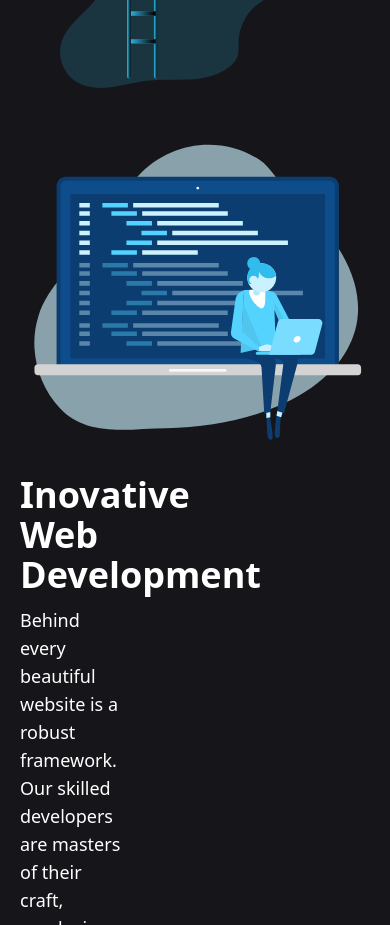
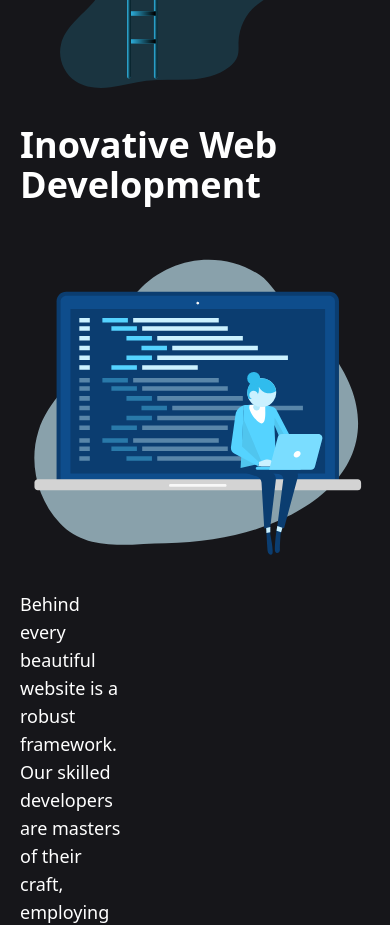
Before and after one commit to The-AM-Venture/homepage, a Next.js app: page / in a window 390 px wide. Shown: the part 2700-3625 px from the top of the page. Built offline with nearby package versions, Linux system fonts and the light colour scheme.

Commit message:
chng respnsiveness

```diff
--- a/src/app/components/services.js
+++ b/src/app/components/services.js
@@ -15,9 +15,10 @@ export default function Services() {
                 </div>
 
                 <div className='pt-5 flex flex-col md:flex-row justify-center mt-[5%]'>
+                        <p className='visible md:hidden font-bold text-4xl sm:text-4xl md:text-5xl 2xl:text-6xl mb-[10%]'>Inovative Web Development </p>
                     <img className='rounded-xl w-[35em] mr-4 h-full' src="/software-engineer.svg" />
                     <div className='flex flex-col w-[30%]'>
-                        <p className='font-bold text-4xl sm:text-4xl md:text-5xl 2xl:text-6xl mb-[10%]'>Inovative Web Development </p>
+                        <p className='hidden md:visible font-bold text-4xl sm:text-4xl md:text-5xl 2xl:text-6xl mb-[10%]'>Inovative Web Development </p>
                         <p className='text-lg sm:text-xl md:text-lg lg:text-3xl'>Behind every beautiful website is a robust framework. Our skilled developers are masters of their craft, employing the latest web technologies to bring your vision to life. Whether you need an e-commerce platform, a blog, or a dynamic corporate site, we have the expertise to deliver. Rest assured, your website will be responsive, secure, and optimized for search engines.</p>
                     </div>
                 </div>
```
